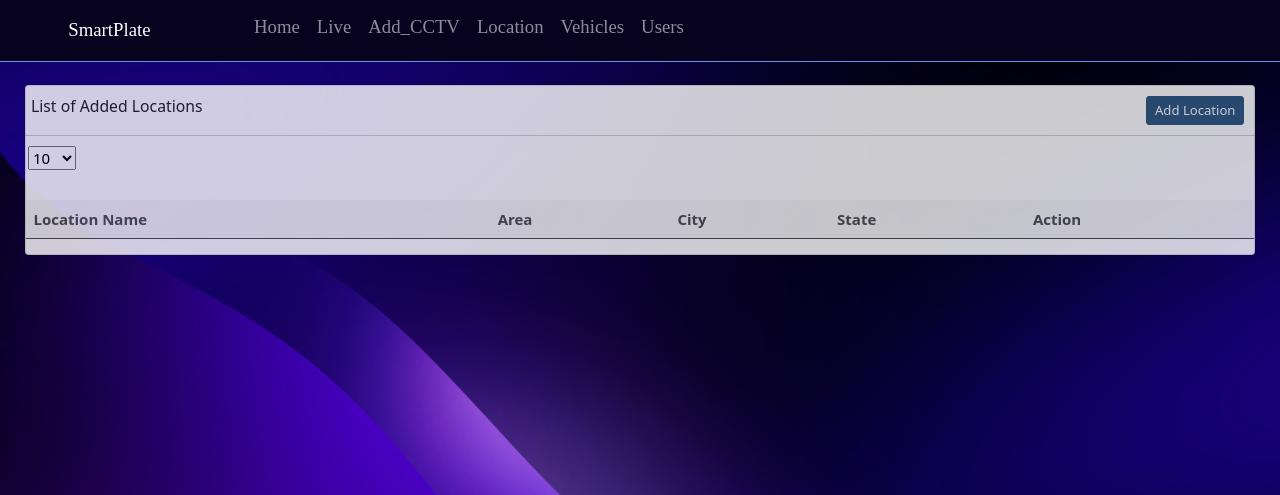
After one commit to SaurabhSK123/smartplate, a Flask app: template main/templates/location.html in a window 1280 px wide. The commit adds this page. Shown: the top 495 px of the page. Run offline with Flask 3, Linux system fonts and the light colour scheme; the template is opened without the code that fills it, so the values that code supplies are empty; some libraries are stand-ins or nearby versions.

Commit message:
location page and api added

```diff
--- a/main/__init__.py
+++ b/main/__init__.py
@@ -8,7 +8,7 @@ client = MongoClient("mongodb://localhost:27017/")
 db = client.smartplate
 users_collection = db.userdetails
 vehicle_collection = db.vehicle_details
-
+location_collection = db.location
 app = Flask(__name__)
 app.secret_key = "your_secret_key"
 
--- a/main/models.py
+++ b/main/models.py
@@ -130,6 +130,15 @@ class User:
         except Exception as e:
             print(e)
 
+    # get locations list
+    def get_location_list(self):
+        try:
+            location_list = list(location_collection.find({},{'_id':0}))
+            return(location_list)
+        except Exception as e:
+            print(e)
+
+
     # get Vehicle Details
     def get_vehicle_list(self):
         try:
@@ -192,3 +201,24 @@ class User:
 
         except:
             return jsonify({"status":"failed" , "message" : "Server Side Error"})
+
+    # Add Location Details
+    def add_location_data(self):
+        try:
+            location = {}
+            data = request.json
+            location['location_name'] = data['location_name']
+            location['area'] = data['area']
+            location['city'] = data['city']
+            location['state'] = data['state']
+
+            checklocation = location_collection.find_one({'location_name' :  location['location_name']})
+
+            if checklocation == None:
+                location_collection.insert_one(location)
+                return jsonify({"status":"success", "message" : "Location Added Successfully " })
+            else:
+                return jsonify({"status":"failed", "message" : "Location already Exists "})
+
+        except:
+            return jsonify({"status":"failed" , "message" : "Server Side Error"})
--- a/main/routes.py
+++ b/main/routes.py
@@ -103,4 +103,23 @@ def anpr_home():
    return render_template('anpr_home.html')
 
 
+@app.route('/locations')
+@check_for_token
+def location():
+   return render_template('location.html')
+
+
+@app.route('/get_location')
+@check_for_token
+def get_location():
+    data = User()
+    return data.get_location_list()
+
+
+@app.route('/add_location',methods=['POST'])
+@check_for_token
+def add_location():
+    data = User()
+    return data.add_location_data()
+
 app.run()
--- /dev/null
+++ b/main/templates/location.html
@@ -0,0 +1,208 @@
+{% extends 'new_header.html' %}
+
+{% block nav %}
+
+{% include 'nav.html' %}
+{% endblock %}
+
+{% block content %}
+
+
+<div class="card table-card">
+  <div class="row">
+    <div class="col-lg-7 " style="border-bottom: 1px solid #00000030;">
+      <h2 class="page-title"> <small>List of Added Locations </small> </h2>
+    </div>
+    <div class="col-lg-5" style="border-bottom: 1px solid #00000030;">
+      <button type="button" style="float: right; margin: 10px 10px 10px 10px ;background-color: #315a83;
+border-color: #315a83;" class="btn btn-primary btn-sm" data-placement="top" onclick="addlocation();"
+        data-original-title=".btn .btn-default .btn-sm" aria-describedby="tooltip753069">Add Location</button>
+    </div>
+
+
+
+
+
+
+
+
+
+
+
+
+
+
+
+
+
+    <div class="col-md-6 hidden-xs" style="margin: 10px 2px 30px ;">
+      <div class="dataTables_length" id="location-datatable-table_length">
+        <label>
+          <select name="location-datatable-table_length" aria-controls="location-datatable-table" class="">
+            <option value="10">10</option>
+            <option value="25">25</option>
+            <option value="50">50</option>
+            <option value="100">100</option>
+          </select>
+        </label>
+      </div>
+    </div>
+
+  </div>
+  <table id="location-table" class="table" style="opacity: 0.8;scrollbar-gutter: stable; --bs-table-bg: whitesmoke;">
+    <thead>
+      <tr>
+        <th>Location Name</th>
+        <th>Area</th>
+        <th>City</th>
+        <th>State</th>
+        <th>Action</th>
+      </tr>
+    </thead>
+    <tbody id="location_tbody">
+
+    </tbody>
+  </table>
+
+</div>
+</div>
+
+
+ <!-- Modal Add  Vehicles-->
+ <div class="modal fade" id="addLocationModal" tabindex="-1" role="dialog" aria-labelledby="addLocationModalLabel" aria-hidden="true">
+  <div class="modal-dialog" role="document">
+    <div class="modal-content" style="background-clip: padding-box;">
+      <div class="modal-header new-modal-header">
+        <h6 class="modal-title" id="addLocationModalLabel"><small>Add Location Details</small></h6>
+        <button type="button" class="close" data-dismiss="modal" aria-label="Close" onclick="closeModal()">
+          <span aria-hidden="true">&times;</span>
+        </button>
+      </div>
+      <div class="modal-body">
+          <div class="container-fluid">
+
+             <div class="row col-lg-12">
+              <div class="col-lg-6 form-group">
+
+
+                      <label style="color: var(--white);font-weight: 600;font-size: 13px;" for="addLocationNameDXB">Add Location
+                      </label>
+                      <input type="text" class="form-control" id="addLocationNameDXB" name="location_name">
+                  </div>
+                  <div class="form-group tempsing-formsmtp col-lg-6">
+
+                          <label style="color: var(--white);font-weight: 600;font-size: 13px" for="addAreaDXB">Add Area</label>
+                          <input type="text" class="form-control" id="addAreaNameDXB" name="location_area">
+                  </div>
+                  <div class="form-group tempsing-formsmtp col-lg-6">
+
+                      <label style="color: var(--white);font-weight: 600;font-size: 13px" for="addCityDXB">Add City</label>
+                      <input type="text" class="form-control" id="addCityDXB" name="location_city">
+                  </div>
+                  <div class="form-group tempsing-formsmtp col-lg-6">
+
+                      <label style="color: var(--white);font-weight: 600;font-size: 13px" for="addStateDXB">Add State</label>
+                      <input type="text" class="form-control" id="addStateDXB" name="state_name">
+                  </div>
+
+          </div>
+      </div>
+      <div class="modal-footer" style="margin-top: 20px;">
+          <button type="button" style="float: right; margin: 10px 10px 10px 10px ;background-color: #315a83;
+          border-color: #315a83;" class="btn btn-primary btn-sm" data-placement="top" onclick="addLocationDetails();" data-original-title=".btn .btn-default .btn-sm" aria-describedby="tooltip753069">Add Location Details</button>
+          </div>
+
+      </div>
+    </div>
+  </div>
+</div>
+
+{% include 'footer.html' %}
+
+
+{% endblock %}
+
+{% block footer %}
+
+
+<script>
+
+    document.addEventListener('DOMContentLoaded', () => {
+      fetch('/get_location')
+        .then(response => response.json())
+        .then(locations => {
+          console.log("HIIIIIIII")
+          if (locations.length > 0) {
+            $("#location_tbody").empty()
+            for (i = 0; i < locations.length; i++) {
+              $("#location_tbody").append(`
+                  <tr>
+                    <td>${locations[i].location_name}</td>
+                    <td>${locations[i].area}</td>
+                    <td>${locations[i].city}</td>
+                    <td>${locations[i].state}</td>
+                    <td><a href="/edit_user" class=" btn"><i class="fa fa-edit fa-1x"></i></a>
+                    <a href="/del_user" class="btn"><i class="fa fa-trash fa-1x"></i></a></td>
+
+                  </tr>`)
+            }
+          }
+        })
+        .catch(error => {
+          console.error('Error fetching users:', error);
+        });
+    });
+
+
+     function addlocation(){
+      $("#addLocationModal").modal("show");
+    };
+
+    function closeModal(){
+      $("#addLocationModal").modal("hide");
+    }
+
+
+
+    function addLocationDetails(){
+        var location_data = {
+          location_name : document.getElementById("addLocationNameDXB").value,
+          area : document.getElementById("addAreaNameDXB").value,
+          city : document.getElementById("addCityDXB").value,
+          state : document.getElementById("addStateDXB").value,
+          }
+        console.log(location_data)
+
+
+        var location_data_url = {
+          "url": "http://localhost:5000/add_location",
+          "method": "POST",
+          "timeout": 0,
+          "headers": {
+          "Content-Type": "application/json"
+          },
+          "data": JSON.stringify(location_data),
+          };
+
+          $.ajax(location_data_url).done(function (response) {
+            console.log(response.status)
+            console.log(response.message)
+            if(response.status == "success" )
+            {
+            success ('success', response.message)
+            setTimeout(function() {
+               window.location.href = "/locations";
+             }, 1000);
+            }
+            else{
+
+             success ('error', response.message)
+
+
+             }
+            });
+
+        }
+
+</script>
+{% endblock %}
--- a/main/templates/nav.html
+++ b/main/templates/nav.html
@@ -21,7 +21,7 @@
     </li>
 
     <li class="nav-item">
-        <a class="nav-link" href="/get_location"><h5>Location</h5></a>
+        <a class="nav-link" href="/locations"><h5>Location</h5></a>
       </li>
     <li class="nav-item">
       <a class="nav-link " href="/vehicles_dash"><h5>Vehicles</h5></a>
--- a/main/templates/vehicle_dash.html
+++ b/main/templates/vehicle_dash.html
@@ -169,7 +169,7 @@ border-color: #315a83;" class="btn btn-primary btn-sm" data-placement="top" oncl
       owner_licence : document.getElementById("addOwnerLicenceDXB").value,
       vehicle_type : document.getElementById("addVehicleTypeDXB").value
     }
-    var add_user_data_url = {
+    var add_vehicle_data_url = {
       "url": "http://localhost:5000/add_vehicles",
       "method": "POST",
       "timeout": 0,
@@ -179,7 +179,7 @@ border-color: #315a83;" class="btn btn-primary btn-sm" data-placement="top" oncl
       "data": JSON.stringify(add_vehicle_data),
       };
 
-      $.ajax(add_user_data_url).done(function (response) {
+      $.ajax(add_vehicle_data_url).done(function (response) {
         console.log(response.status)
         console.log(response.message)
         if(response.status == "success" )
```
